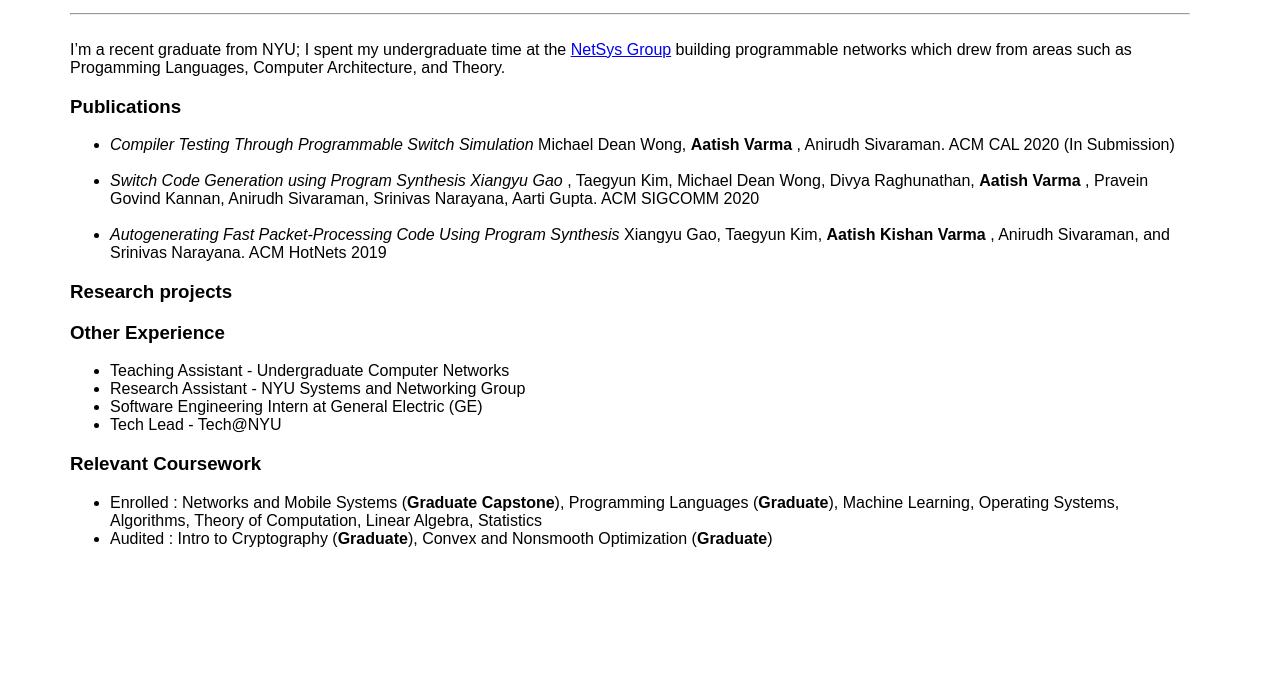
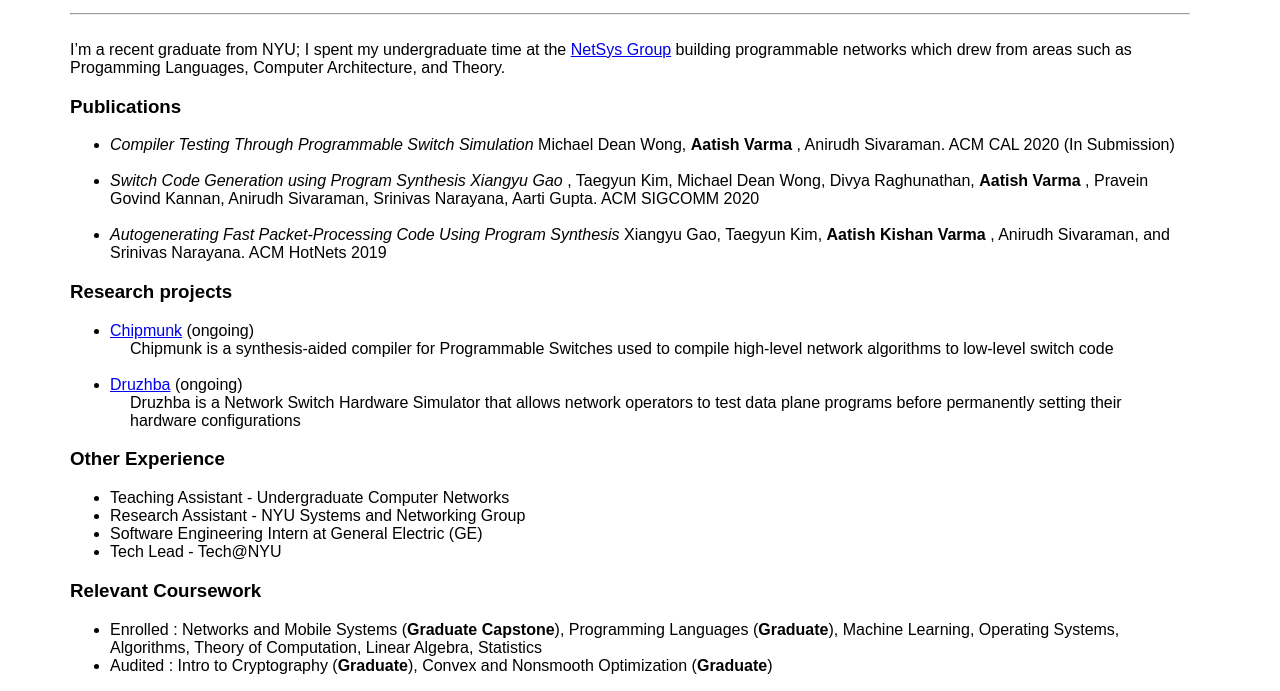
Before and after one commit to aatish17varma/aatish17varma.github.io, a plain HTML site: page index.html in a window 1280 px wide. Shown: the part 253-944 px from the top of the page. Before the commit the page ends 817 px from the top, so only its background shows below. Drawn offline with Linux system fonts and the light colour scheme.

Commit message:
changes to index.html

```diff
--- a/index.html
+++ b/index.html
@@ -42,21 +42,20 @@
 <body style="margin-left: 70px; margin-right: 90px">
 
 <ul style="list-style-type: none; margin-left: -70px">
-    <!-- <li style="float: left;"><a class="navlink" href="photos">photos</a></li>
-    <li style="float: left;"><a class="navlink" href="https://instagram.com/_ujval">instagram</a></li> -->
 </ul> </br></br>
 
 <div style="margin-left: 20px; margin-right: 20px">
-
     <img src="Sexy.png"; align="right"; width="180">
-    <h1> Aatish Varma  </h1>
+    <!-- <img src = "infinite_jest.png"; align = "right"; style = "width:125px; margin-right: 100px" width = "180">
+    <img src = "torch.jpg"; align = "right"; style = "width:100px;margin-right: 30px" width = "180">
+ -->
+    <h1> Aatish Varma </h1>
     <p>
     New York University <br>
     B.A. in Computer Science, Minor in Mathematics (May 2020) <br>
     Email: akv260 [AT] nyu.edu <br><br>
-    <!-- <a href="https://scholar.google.com/citations?user=xEm-9oMAAAAJ">Google Scholar</a> <br> -->
     <a href="https://linkedin.com/in/aatishvarma">Linkedin</a><br>
-    <a href="https://github.com/akv260">Github</a><br>
+    <a href="https://github.com/aatish17varma">Github</a><br>
     <a href="./Resume_2020.pdf"">Resume</a><br>
     </p>
 </div>
@@ -75,21 +74,31 @@ I’m a recent graduate from NYU; I spent my undergraduate time at the <a href="
   </ul>
 
 <h3> Research projects </h3>
-<!--
-    <a href="https://github.com/ray-project/ray">Ray</a> (ongoing) <br>
+    <ul>
+
+    <li>
+    <a href="https://github.com/chipmunk-project/chipmunk">Chipmunk</a> (ongoing) <br>
     <div style="padding-left: 20px">
-        Ray is a flexible, high-performance distributed execution framework. <br>
-    </div> <br>
-    <a href=https://github.com/ucbrise/confluo>Confluo</a> (ongoing)  <br>
+        Chipmunk is a synthesis-aided compiler for Programmable Switches used to compile high-level network algorithms to low-level switch code<br>
+    </div>
+   </li>
+    <br>
+    <li>
+    <a href=https://github.com/chipmunk-project/druzhba>Druzhba</a> (ongoing)  <br>
     <div style="padding-left: 20px">
-        Confluo is a system for real-time monitoring and analysis of data,
-        that supports high-throughput concurrent writes of millions of data points from multiple data streams;
-        online queries at millisecond timescale; and ad-hoc queries using minimal CPU resources.
-    </div> <br>
-    <a href="https://github.com/amplab/succinct">Succinct</a>  <br>
-    <div style="padding-left: 20px">
-        Succinct is a data store that enables efficient queries directly on a compressed representation of the input data.
-    </div> -->
+        Druzhba is a Network Switch Hardware Simulator that allows network operators to test data plane programs before permanently setting their hardware configurations
+    </div>
+    </li>
+    </ul>
+
+
+  <!-- <a href = "github.com/chipmunk-project"> Chipmunk  </a>(Ongoing): Synthesis-Aided compiler for Programmable Switches
+•	Technologies Used: Python, C++, Z3, Sketch, ANTLR
+•	Developed a compiler which compiles C-like code to a programmable switch using program synthesis and algorithmic techniques
+•	Druzhba (Ongoing): Network Switch Hardware Simulator
+•	Technologies Used: Rust, LALRPOP (Rust Parser Generator), RISC-V
+•	Developed a hardware simulator in Rust to allow network operators to test data plane programs before permanently setting their hardware configurations -->
+
 
 <h3> Other Experience</h3>
     <ul>
```
Also changed, not shown: infinite_jest.png (added), torch.jpg (added).
